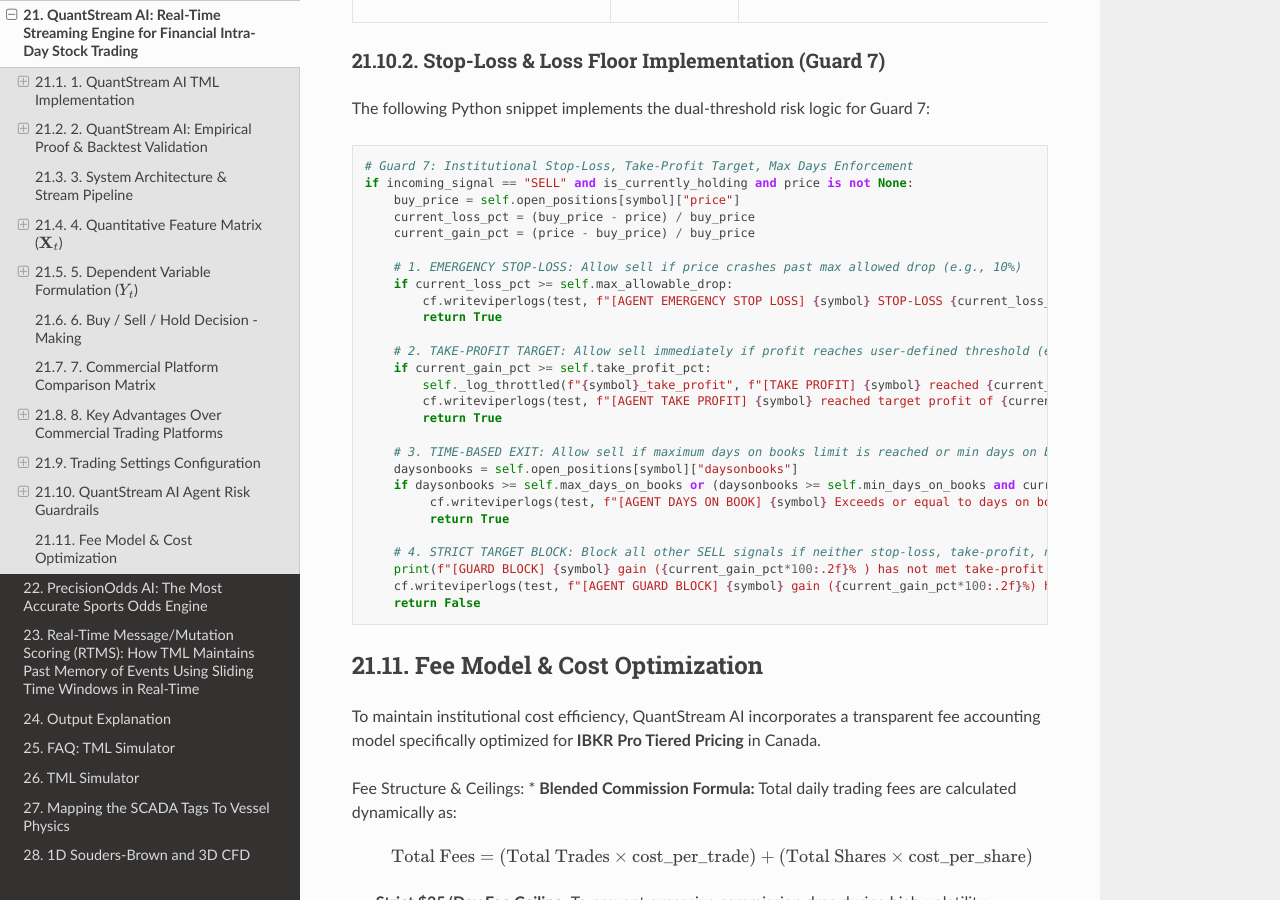
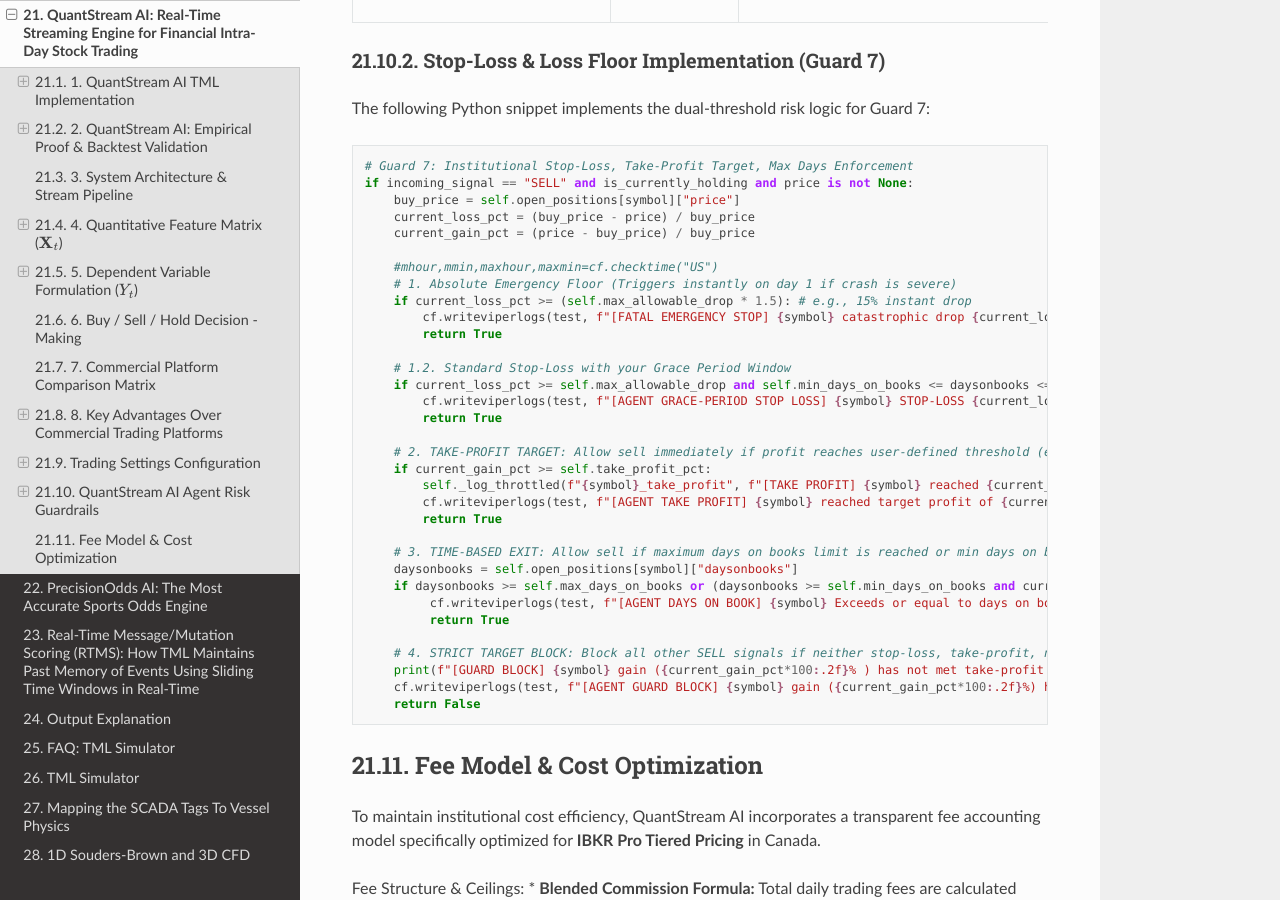
Before and after one commit to smaurice101/readthedocs, a Sphinx documentation site: the page built from docs/source/quantstream.rst, in a window 1280 px wide and 900 px high, scrolled down 14421 px. Built offline with Sphinx 7.4.7 and the Read the Docs theme 3.1.0, drawn with Linux system fonts in a browser that asks for light colours; pages that are not in the unit, such as notebooks, are missing from menus; some of the changed text lies outside the part shown.

Commit message:
Update quantstream.rst

```diff
--- a/docs/source/quantstream.rst
+++ b/docs/source/quantstream.rst
@@ -691,9 +691,15 @@
                       current_loss_pct = (buy_price - price) / buy_price
                       current_gain_pct = (price - buy_price) / buy_price
 
-                      # 1. EMERGENCY STOP-LOSS: Allow sell if price crashes past max allowed drop (e.g., 10%)
-                      if current_loss_pct >= self.max_allowable_drop:
-                          cf.writeviperlogs(test, f"[AGENT EMERGENCY STOP LOSS] {symbol} STOP-LOSS {current_loss_pct:.2f} >= {self.max_allowable_drop}. SELL approved.")
+                      #mhour,mmin,maxhour,maxmin=cf.checktime("US")
+                      # 1. Absolute Emergency Floor (Triggers instantly on day 1 if crash is severe)
+                      if current_loss_pct >= (self.max_allowable_drop * 1.5): # e.g., 15% instant drop
+                          cf.writeviperlogs(test, f"[FATAL EMERGENCY STOP] {symbol} catastrophic drop {current_loss_pct:.2f}. SELL immediately.")
+                          return True
+
+                      # 1.2. Standard Stop-Loss with your Grace Period Window
+                      if current_loss_pct >= self.max_allowable_drop and self.min_days_on_books <= daysonbooks <= self.max_days_on_books:
+                          cf.writeviperlogs(test, f"[AGENT GRACE-PERIOD STOP LOSS] {symbol} STOP-LOSS {current_loss_pct:.2f} at day {daysonbooks}. SELL approved.")
                           return True
 
                       # 2. TAKE-PROFIT TARGET: Allow sell immediately if profit reaches user-defined threshold (e.g., 5% / 0.05)
@@ -713,8 +719,6 @@
                       cf.writeviperlogs(test, f"[AGENT GUARD BLOCK] {symbol} gain ({current_gain_pct*100:.2f}%) has not met take-profit target ({self.take_profit_pct*100:.2f}%). SELL blocked.")
                       return False
 
-
-
 Fee Model & Cost Optimization
 =============================
 
```
